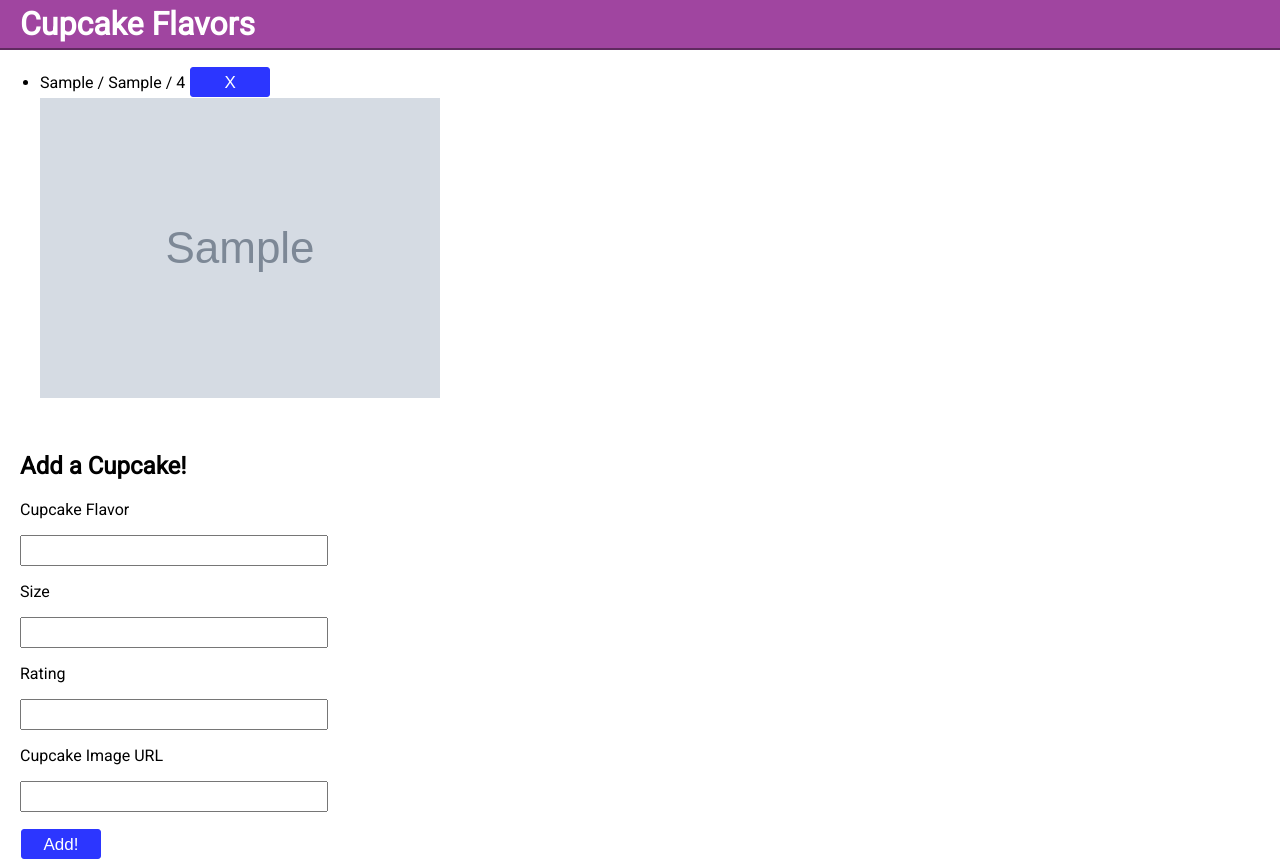
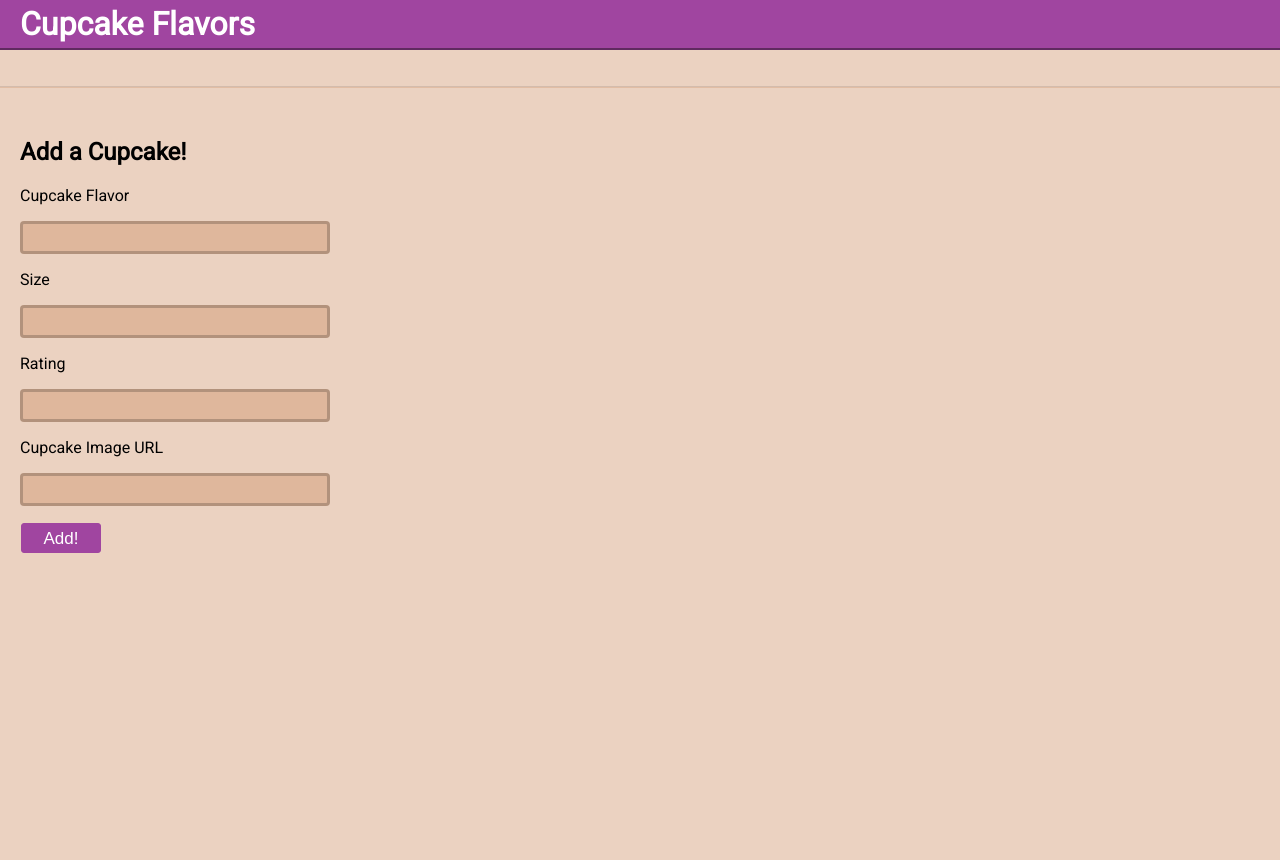
Before and after one commit to Jared-Enck/New-Exercises, a Flask app: page / in a window 1280 px wide. After the commit the page ends 553 px from the top, so only its background shows below. Run offline with Flask 2, Linux system fonts and the light colour scheme; tables that the repository leaves empty hold one stand-in row (values such as "Sample post"); grey boxes marked "Sample" are stand-in pictures.

Commit message:
completed ex files

```diff
--- a/Python/Flask/flask-cupcakes/app.py
+++ b/Python/Flask/flask-cupcakes/app.py
@@ -1,12 +1,14 @@
 """Flask app for Cupcakes"""
 from crypt import methods
 from urllib import response
+from flask_cors import CORS
 from flask import Flask, redirect, render_template, request, flash, jsonify
 from flask_debugtoolbar import DebugToolbarExtension
 from models import Cupcake, db, connect_db
 from forms import CupcakeForm
 
 app = Flask(__name__)
+CORS(app)
 
 app.config['SQLALCHEMY_DATABASE_URI'] = 'postgresql:///cupcakes'
 app.config['SQLALCHEMY_TRACK_MODIFICATIONS'] = False
@@ -60,8 +62,8 @@
     db.session.add(cupcake)
     db.session.commit()
 
+    flash(f'Added {cupcake.flavor} cupcake.', 'success')
     serialized = cupcake.serialize()
-    flash(f'Added {cupcake.flavor} cupcake.', 'success')
 
     return (jsonify(cupcake=serialized), 201)
 
--- a/Python/Flask/flask-cupcakes/models.py
+++ b/Python/Flask/flask-cupcakes/models.py
@@ -43,18 +43,3 @@
             "rating": self.rating,
             "image": self.image
         }
-
-    def handle_cupcake_form(form):
-        """Process cupcake form data"""
-
-        if form.image.data:
-            return Cupcake(
-            flavor=form.flavor.data,
-            size=form.size.data,
-            image=form.image.data,
-            rating=form.rating.data)
-        else:
-            return Cupcake(
-            flavor=form.flavor.data,
-            size=form.size.data,
-            rating=form.rating.data)
--- a/Python/Flask/flask-cupcakes/requirements.txt
+++ b/Python/Flask/flask-cupcakes/requirements.txt
@@ -1,6 +1,7 @@
 blinker==1.5
 click==8.1.3
 Flask==2.2.2
+Flask-Cors==3.0.10
 Flask-DebugToolbar==0.13.1
 Flask-SQLAlchemy==2.5.1
 Flask-WTF==1.0.1
@@ -10,6 +11,7 @@
 Jinja2==3.1.2
 MarkupSafe==2.1.1
 psycopg2-binary==2.9.4
+six==1.16.0
 SQLAlchemy==1.4.42
 Werkzeug==2.2.2
 WTForms==3.0.1
--- a/Python/Flask/flask-cupcakes/static/app.css
+++ b/Python/Flask/flask-cupcakes/static/app.css
@@ -2,6 +2,7 @@
     margin: 0;
     padding: 0;
     font-family: Roboto;
+    background-color: rgba(205, 144, 100, 0.4);
 }
 
 h1 {
@@ -41,17 +42,30 @@
     margin: 1px;
     padding: 5px;
     color: white;
-    background-color: rgb(44, 54, 255);
-    border: 1.5px solid rgb(44, 54, 255);
+    background-color: rgb(160, 69, 160);
+    border: 1.5px solid rgb(160, 69, 160);
     border-radius: 3px;
     width: 80px;
     height: 30px;
     font-size: 17px;
 }
 
+button:hover {
+    background-color: white;
+    color: rgb(160, 69, 160);
+    transition: 200ms ease-in-out;
+}
+
 .delete {
     background-color: rgb(170, 0, 0);
     border: 1.5px solid rgb(170, 0, 0);
+}
+
+hr {
+    border: 0;
+    height: 0;
+    border-top: 1px solid rgba(0, 0, 0, 0.1);
+    border-bottom: 1px solid rgba(205, 144, 100, 0.3);
 }
 
 #cupcake_form {
@@ -63,4 +77,66 @@
 input {
     height: 25px;
     width: 300px;
+    background-color:  rgba(205, 144, 100, 0.4);
+    background-color: -internal-none;
+    border-radius: 4px;
+    border: 3px solid rgba(0, 0, 0, 0.2);
 }
+
+input:hover {
+    border: 3px solid rgb(160, 69, 160);
+}
+
+input:-webkit-autofill,
+input:-webkit-autofill:focus {
+  transition: background-color 600000s 0s, color 600000s 0s;
+}
+
+input:focus {
+    border: 3px solid rgb(160, 69, 160);
+    background-color:  rgba(205, 144, 100, 0.4);
+    outline: none;
+}
+
+#list-cupcakes {
+    display: grid;
+    grid-gap: 20px;
+    grid-template-columns: repeat(4,1fr);
+    margin-top: 20px;
+    padding-left: 20px;
+}
+
+ul li {
+    list-style-type: none;
+}
+
+.flavor {
+    text-transform: capitalize;
+    color: blueviolet;
+}
+
+.img-container {
+    width: 180px;
+    height: 180px;
+    border-radius: 5px;
+    border: 3px solid rgb(160, 69, 160);
+}
+
+.img-container img {
+    width: 180px;
+    height: 180px;
+    object-fit: cover;
+}
+
+.delete-btn {
+    background-color: rgb(170, 0, 0);
+    border: none;
+    width: 20px;
+    height: 20px;
+    font-size: 10px;
+}
+
+.delete-btn:hover {
+    color: rgb(170, 0, 0);
+    font-weight: bold;
+}
--- a/Python/Flask/flask-cupcakes/static/app.js
+++ b/Python/Flask/flask-cupcakes/static/app.js
@@ -4,26 +4,50 @@
     return `
     <div data-cupcake-id=${cupcake.id}>
       <li>
-        ${cupcake.flavor} / ${cupcake.size} / ${cupcake.rating}
+        <b class="flavor">${cupcake.flavor}</b> / ${cupcake.size} / ${cupcake.rating}
         <button class="delete-btn">X</button>
       </li>
-      <img class="Cupcake-img"
-            src="${cupcake.image}"
+      <div class="img-container">
+      <img  src="${cupcake.image}"
             alt="${cupcake.flavor} cupcake">
+        </div>
     </div>
   `;
 }
 
 async function showCupcakes() {
     const res = await axios.get(`${BASE_API_URL}/cupcakes`)
-    console.log(res)
     const cupcakesData = res.data.cupcakes
 
     for (let cupcake of cupcakesData) {
-        console.log(cupcake)
         let newCupcake = $(createCupcakeHTML(cupcake))
         $('#list-cupcakes').append(newCupcake);
     }
 }
 
+$("#cupcake_form").on("submit", async function (evt) {
+    evt.preventDefault();
+
+    let flavor = $("#flavor").val();
+    let rating = $("#rating").val();
+    let size = $("#size").val();
+    let image = $("#image").val();
+
+    const newCupcakeResponse = await axios.post(`${BASE_API_URL}/cupcakes`,
+                                                {flavor, rating, size, image});
+
+    let newCupcake = $(createCupcakeHTML(newCupcakeResponse.data.cupcake));
+    $("#list-cupcakes").append(newCupcake);
+    $("#cupcake_form").trigger("reset");
+  });
+
+$('#list-cupcakes').on('click', '.delete-btn', async function(evt) {
+    evt.preventDefault();
+    let $cupcake = $(evt.target).closest('div')
+    let cupcakeID = $cupcake.attr('data-cupcake-id')
+
+    await axios.delete(`${BASE_API_URL}/cupcakes/${cupcakeID}`);
+    $cupcake.remove()
+})
+
 showCupcakes();
--- a/Python/Flask/flask-cupcakes/templates/index.html
+++ b/Python/Flask/flask-cupcakes/templates/index.html
@@ -20,7 +20,9 @@
         {% endif %}
     {% endwith %}
     <h1>Cupcake Flavors</h1>
-    <ul id="list-cupcakes"></ul>
+
+    <ul id="list-cupcakes">
+    </ul><hr>
     <h2>Add a Cupcake!</h2>
     <form id="cupcake_form">
         {{ form.hidden_tag() }}
```
Also changed, not shown: Python/Flask/flask-cupcakes/templates/cupcakes.html (deleted, +0 -8 lines).
